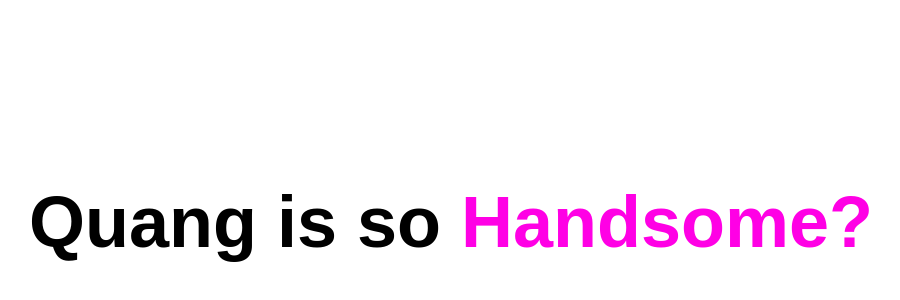
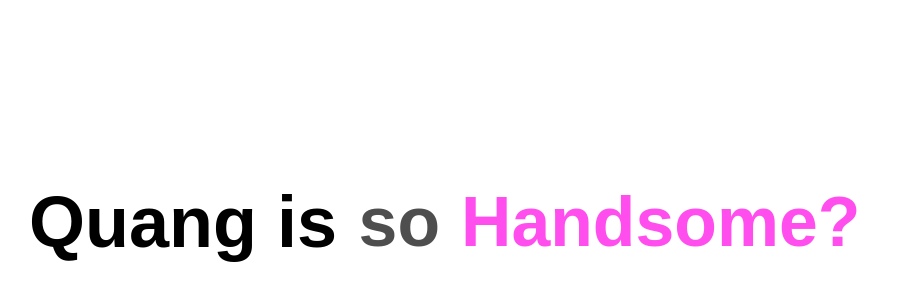
Before and after one commit to quangho1701/Quang-s-Portfolio, a React (Vite) app: page / in a window 1280 px wide. Shown: the part 178-478 px from the top of the page, without its empty margins (189-1089 px from the left). Built offline with nearby package versions, Linux system fonts and the light colour scheme; a web font is replaced by a local one.

Commit message:
2nd state: Quang is HERE

```diff
--- a/src/TypographyAnimation.jsx
+++ b/src/TypographyAnimation.jsx
@@ -15,10 +15,23 @@ const ENTRANCE_DELAY_MS = 1000; // 1000ms for static words to finish
 
 export default function TypographyAnimation() {
   const [index, setIndex] = useState(-1);
+  const [phase, setPhase] = useState(0);
+  // Phase 0: Slot machine animation
+  // Phase 1: Fade out "so " & "Handsome?"
+  // Phase 2: Remove from flow & re-center layout
+  // Phase 3: Reveal "HERE"
 
   useEffect(() => {
-    // Prevent looping: stop the animation if we've reached the final word
-    if (index >= WORDS.length - 1) return;
+    if (phase === 0) {
+      if (index >= WORDS.length - 1) {
+        // "Handsome?" snapping into place takes SPRING_DURATION_ESTIMATE_MS.
+        // Exactly 1000ms after it fully snaps, initiate the cleanup.
+        const delay = SPRING_DURATION_ESTIMATE_MS + 1000;
+        const timer = setTimeout(() => {
+          setPhase(1);
+        }, delay);
+        return () => clearTimeout(timer);
+      }
 
       // First transition (-1 -> 0) happens after Entrance sequence.
       // Subsequent transitions happen after previous Transition completion + Hold.
@@ -32,7 +45,20 @@ export default function TypographyAnimation() {
       }, delay);
 
       return () => clearTimeout(timer);
-  }, [index]);
+    } else if (phase === 1) {
+      // Fade out takes ~400ms.
+      const timer = setTimeout(() => {
+        setPhase(2);
+      }, 400);
+      return () => clearTimeout(timer);
+    } else if (phase === 2) {
+      // Re-centering layout shift takes approx 600ms
+      const timer = setTimeout(() => {
+        setPhase(3);
+      }, 600);
+      return () => clearTimeout(timer);
+    }
+  }, [index, phase]);
 
   // Framer Motion variants for the static text stagger
   const containerVariants = {
@@ -63,28 +89,59 @@ export default function TypographyAnimation() {
         Parent Typography Container
         Using responsive text sizing. text-5xl (48px) to md:text-7xl (72px).
       */}
-      <div className="flex items-center text-5xl md:text-7xl font-bold text-[#000000]">
+      <motion.div
+        layout
+        transition={{ layout: { type: "spring", stiffness: 80, damping: 14 } }}
+        className="flex items-center text-5xl md:text-7xl font-bold text-[#000000]"
+      >
 
-        {/* Static Text Component */}
+        {/* We wrap the static words to manage `layout` */}
+        <motion.div layout className="flex items-center">
           <motion.span
             className="flex h-[1.3em] items-center"
             variants={containerVariants}
             initial="hidden"
             animate="show"
           >
-          {STATIC_WORDS.map((word, i) => (
+            {STATIC_WORDS.map((word, i) => {
+              const isRemovable = word === "so";
+              if (phase >= 2 && isRemovable) return null; // Remove from document flow
+
+              return (
                 <motion.span
                   key={i}
+                  layout
                   variants={wordVariants}
-              className="flex h-[1.3em] items-center whitespace-pre"
+                  className="flex h-[1.3em] items-center whitespace-pre origin-left"
+                >
+                  <motion.span
+                    animate={
+                      phase >= 1 && isRemovable
+                        ? { opacity: 0, scale: 0.9 }
+                        : { opacity: 1, scale: 1 }
+                    }
+                    transition={{ duration: 0.4 }}
                   >
                     {word}{" "}
                   </motion.span>
-          ))}
                 </motion.span>
+              );
+            })}
+          </motion.span>
+        </motion.div>
 
         {/* Masking Container (The "Slot Machine" Window) */}
-        <div className="relative h-[1.3em] overflow-hidden">
+        {phase < 2 && (
+          <motion.div
+            layout
+            className="relative h-[1.3em] overflow-hidden origin-left"
+            animate={
+              phase >= 1
+                ? { opacity: 0, scale: 0.9 }
+                : { opacity: 1, scale: 1 }
+            }
+            transition={{ duration: 0.4 }}
+          >
             {/* Inner column block layout that slides up */}
             <motion.div
               className="flex flex-col"
@@ -107,9 +164,25 @@ export default function TypographyAnimation() {
                 </span>
               ))}
             </motion.div>
-        </div>
+          </motion.div>
+        )}
 
-      </div>
+        {/* The "HERE" Reveal & Gradient */}
+        {phase === 3 && (
+          <motion.div
+            layout
+            initial={{ opacity: 0, x: 20 }}
+            animate={{ opacity: 1, x: 0 }}
+            transition={{ duration: 0.5, ease: "easeOut" }}
+            className="flex h-[1.3em] items-center whitespace-pre"
+          >
+            <span className="bg-clip-text text-transparent bg-gradient-to-r from-[#0690D4] via-[#7CF122] to-[#FF00E5]">
+              HERE
+            </span>
+          </motion.div>
+        )}
+
+      </motion.div>
     </div>
   );
 }
```
Lines whose indentation alone changed are shown as unchanged.
